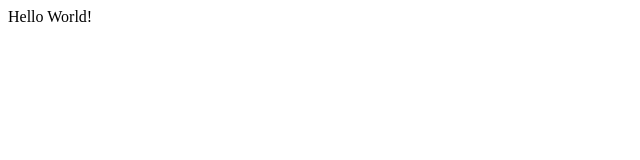
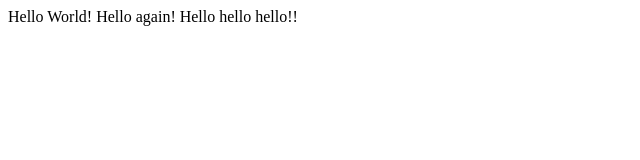
Before and after one commit to PrasannaPatil95/Project0, a plain HTML site: page hello.html in a window 1280 px wide. Shown: the whole page, without its empty margins (0-640 px from the left). Drawn offline with Linux system fonts and the light colour scheme.

Commit message:
Update hello.html

```diff
--- a/hello.html
+++ b/hello.html
@@ -4,6 +4,6 @@
         <title>My Webpage!!</title>
     </head>
     <body>
-        Hello World!
+        Hello World! Hello again! Hello hello hello!!
     </body>
 </html>
```
